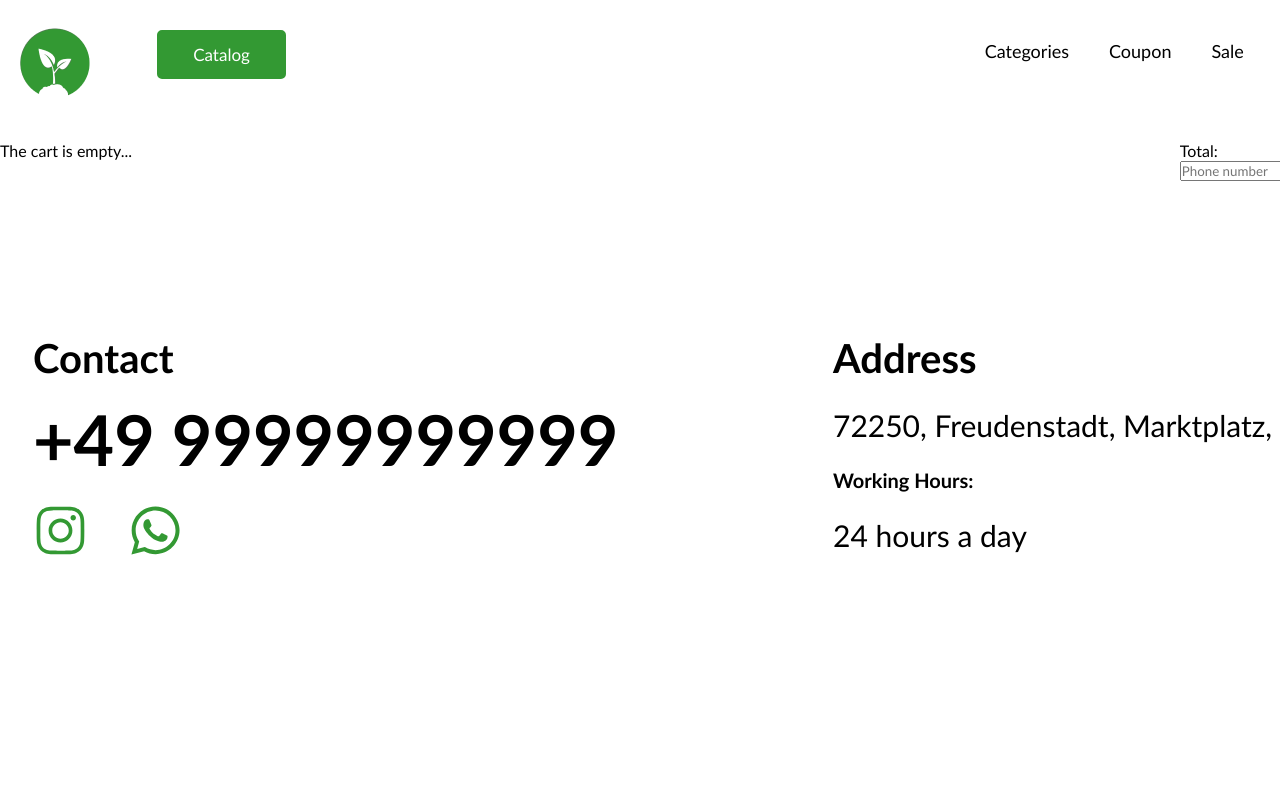
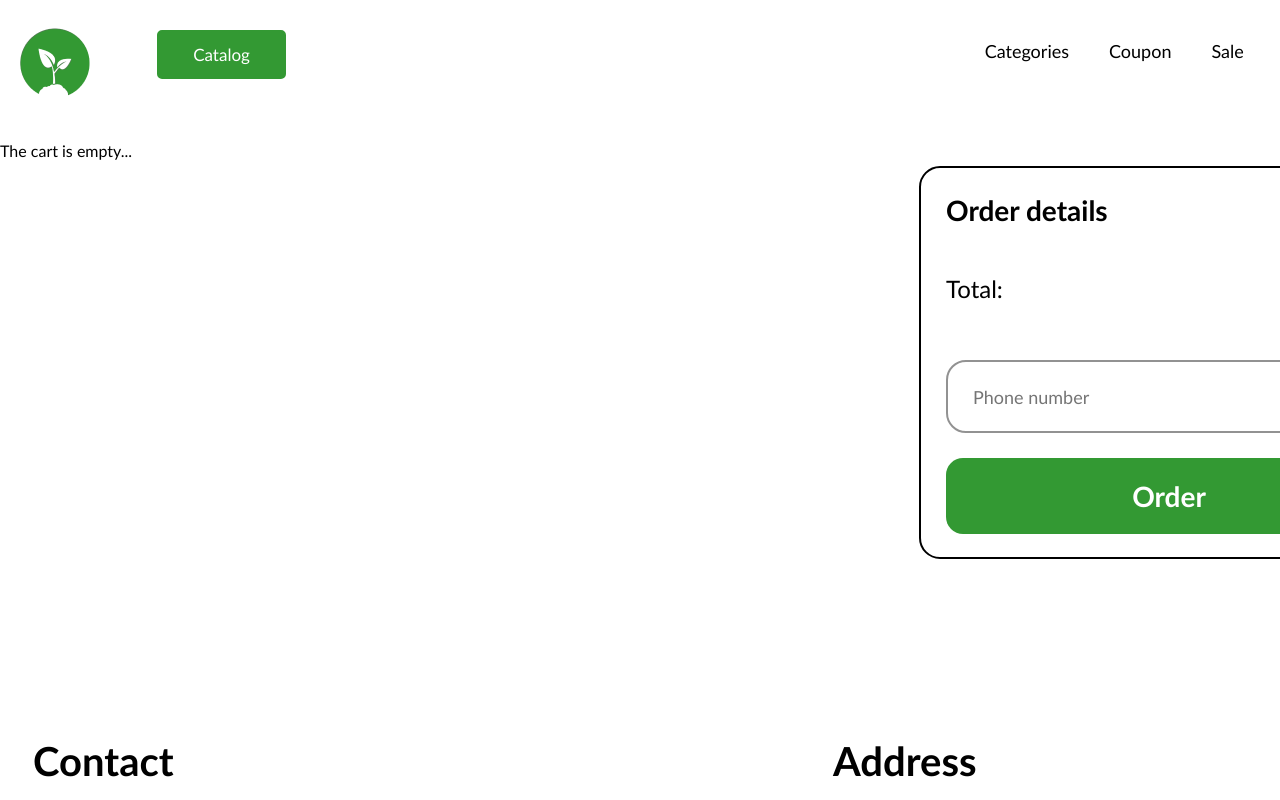
Before and after one commit to XenijaBril/GardenShop_AbschlussProject, a React (Create React App) app in the folder my_app/: page /cart in a window 1280 px wide. Shown: the top 800 px of the page. Built offline with nearby package versions, Linux system fonts and the light colour scheme.

Commit message:
CartPage finished

```diff
--- a/my_app/src/components/CartCard/index.jsx
+++ b/my_app/src/components/CartCard/index.jsx
@@ -1,14 +1,16 @@
 import React from 'react'
 import { useDispatch } from 'react-redux';
 import { incrementCount, decrementCount } from '../../store/reducers/cart';
+import { RxCross1 } from 'react-icons/rx'
+import { clearCard } from '../../store/reducers/cart';
 import s from './index.module.css'
 
+
 export default function CartCard({id, title, image, price, discont_price, count}) {
-
     const dispatch = useDispatch();
-
     const increment_count = () => dispatch(incrementCount(id));
     const decrement_count = () => dispatch(decrementCount(id));
+    const clear_cart = () => dispatch(clearCard());
 
   return (
     <div className={s.cart}>
@@ -22,10 +24,10 @@ export default function CartCard({id, title, image, price, discont_price, count}
             </div>
         </div>
         <div className={s.price}>
-            {/* <p>{ discont_price } x { count } = { discont_price * count }</p> */}
             <p>{discont_price}€</p>
             <p>{price}€</p>
         </div>
+        <p onClick={clear_cart} className={s.cross}><RxCross1 /></p>
     </div>
   )
 }
--- a/my_app/src/components/CartCard/index.module.css
+++ b/my_app/src/components/CartCard/index.module.css
@@ -5,7 +5,10 @@
     align-items: center;
     gap: 35px;
     margin: 20px;
+    padding: 10px;
     color: #000000;
+    position: relative;
+    border-bottom: 1px solid #A7A7A7;
 }
 
 img {
@@ -42,9 +45,9 @@ img {
 .price {
     width: 230px;
     display: flex;
-    justify-content: space-between;
+    justify-content: space-around;
     align-items: center;
-    gap: 70px;
+
     margin-left: 60px;
 }
 
@@ -60,3 +63,9 @@ img {
 
     color: #8B8B8B;
 }
+
+.cross {
+    position: absolute;
+    top: 5px;
+    right: 5px;
+}
--- a/my_app/src/components/ProductsContainer/index.jsx
+++ b/my_app/src/components/ProductsContainer/index.jsx
@@ -17,8 +17,6 @@ export default function ProductsContainer() {
         {
           products.map(el => <ProductCard key={el.id} {...el} />)
         }
-
-
     </div>
   )
 }
--- a/my_app/src/pages/CartPage/Index.jsx
+++ b/my_app/src/pages/CartPage/Index.jsx
@@ -1,17 +1,12 @@
 import React from 'react'
-import { useDispatch, useSelector } from 'react-redux'
+import { useSelector } from 'react-redux'
 import CartCard from '../../components/CartCard';
-import { clearCard } from '../../store/reducers/cart';
 import s from './index.module.css'
 
+
 export default function CartPage() {
-
   const cart = useSelector(state => state.cart)
-  const dispatch = useDispatch();
-
-  const clear_cart = () => dispatch(clearCard());
-
-
+  const total = (cart.reduce((prev, {discont_price, count}) => prev + discont_price * count, 0).toFixed(2));
   //console.log(cart);
 
   return (
@@ -25,12 +20,16 @@ export default function CartPage() {
             }
           </div>
       }
-
-      <div>
-        <p>Total: </p>
-        <input type='number' placeholder='Phone number' />
-        <button>Order</button>
-        <button onClick={clear_cart}>Clear card</button>
+      <div className={s.order_details_form}>
+        <p className={s.title_form}>Order details</p>
+        <div className={s.total}>
+          <p>Total: </p>
+          <p>{total}<span>€</span></p>
+        </div>
+        <div className={s.inp_btn}>
+          <input type='number' placeholder='Phone number'/>
+          <button>Order</button>
+        </div>
       </div>
     </div>
   )
--- a/my_app/src/pages/CartPage/index.module.css
+++ b/my_app/src/pages/CartPage/index.module.css
@@ -1,8 +1,67 @@
 .cart {
     display: flex;
     justify-content: space-between;
+    color: #000000;
 }
 
-/* .title_count {
+.order_details_form {
+    width: 496px;
+    height: 393px;
+    border: 2px solid #000000;
+    border-radius: 21px;
+    display: flex;
+    flex-direction: column;
+    margin: 25px;
+    padding: 25px;
+}
+.title_form {
+    font-weight: 600;
+    font-size: 28px;
+}
+.total {
+    display: flex;
+    flex-direction: row;
+    gap: 280px;
+    margin: 47px 0;
+}
 
-} */
+.total :nth-child(1) {
+    font-weight: 500;
+    font-size: 24px;
+}
+
+.total :nth-child(2) {
+    font-weight: 600;
+    font-size: 32px;
+}
+
+.inp_btn {
+    display: flex;
+    flex-direction: column;
+    gap: 25px;
+}
+
+.inp_btn input {
+    width: 446px;
+    height: 73px;
+    font-weight: 500;
+    font-size: 18px;
+    border: 2px solid
+    rgba(146, 146, 146, 1);
+    border-radius: 20px;
+    text-align: left;
+    padding: 0 25px;
+}
+
+.inp_btn button {
+    background: #339933;
+    font-weight: 700;
+    font-size: 28px;
+    color: #FFFFFF;
+    border: 1px solid transparent;
+    border-radius: 17px;
+    width: 446px;
+    height: 76px;
+    text-align: center;
+    cursor: pointer;
+}
--- a/my_app/src/store/reducers/cart.js
+++ b/my_app/src/store/reducers/cart.js
@@ -6,13 +6,13 @@ const INCREMENT_COUNT = 'INCREMENT_COUNT';
 const DECREMENT_COUNT = 'DECREMENT_COUNT';
 
 export const AddToCart = payload => ({ type: ADD_TO_CARD, payload});
-export const clearCard = payload => ({ type: ADD_TO_CARD, payload});
+export const clearCard = () => ({ type: CLEAR_CARD });
+// export const clearCard = payload => ({ type: ADD_TO_CARD, payload});
 export const incrementCount = payload => ({ type: INCREMENT_COUNT, payload});
 export const decrementCount = payload => ({ type: DECREMENT_COUNT, payload});
 
 const checkProduct = (state, payload) => {
-
- const productInState = state.find(el => el.id === payload.id);
+const productInState = state.find(el => el.id === payload.id);
     if (productInState) {
         productInState.count++
         return [...state]
```
